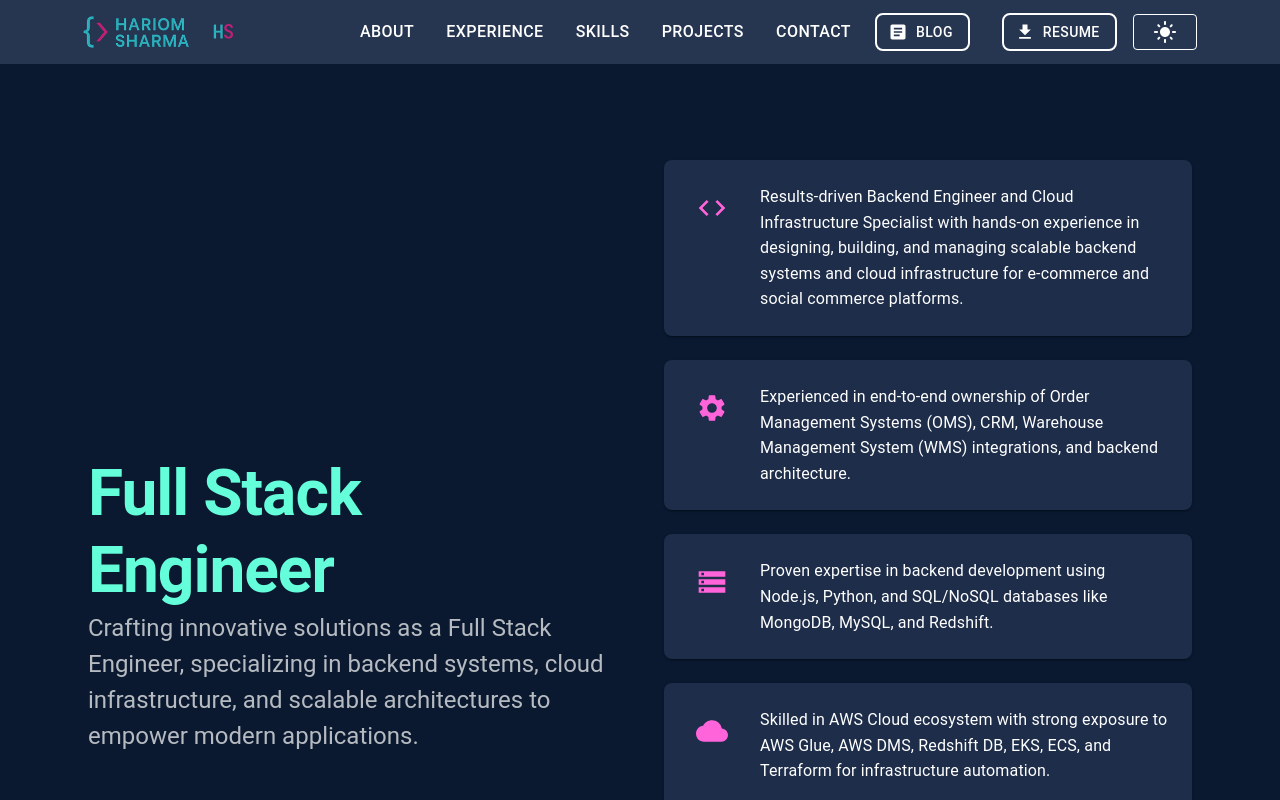
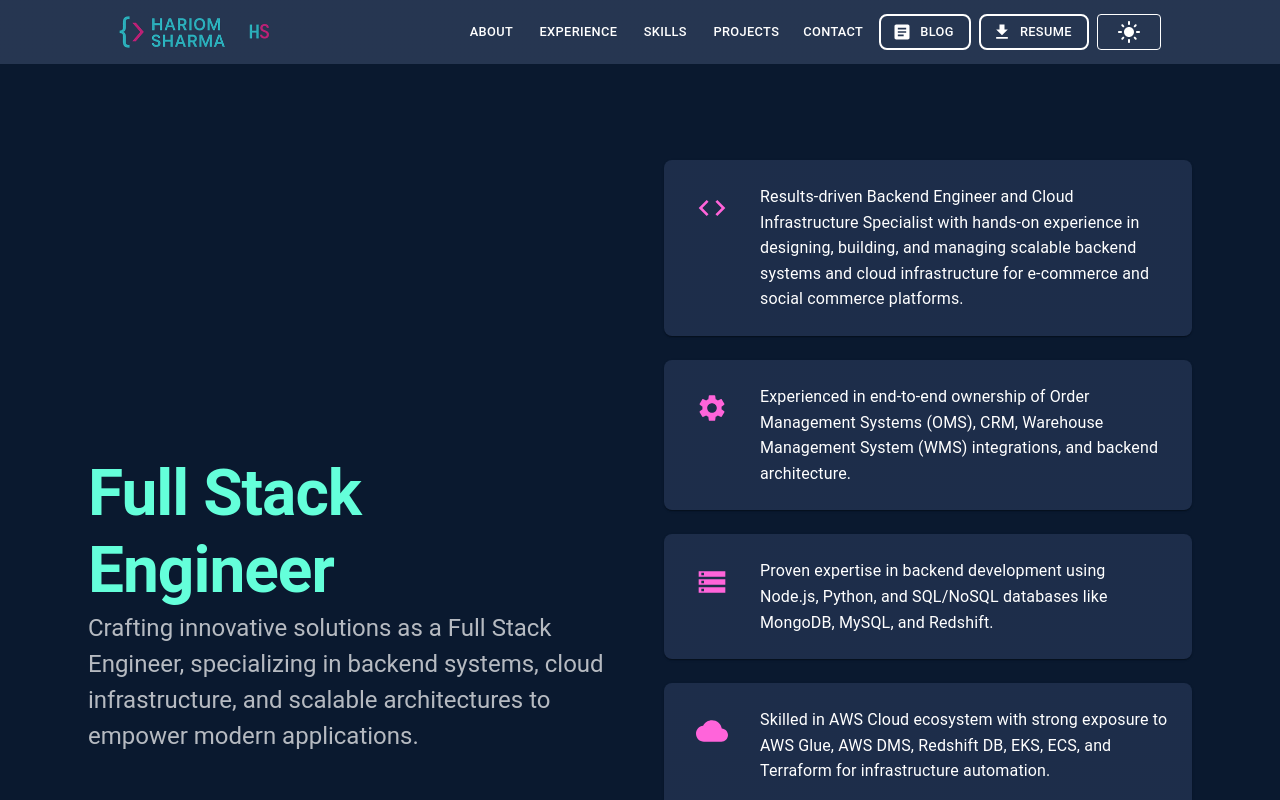
Before and after one commit to harioms1522/ResumeHariom, a React (Vite) app: page / in a window 1280 px wide. Shown: the top 800 px of the page. Built offline with nearby package versions, Linux system fonts and the light colour scheme.

Commit message:
header ui

```diff
--- a/src/components/Header.tsx
+++ b/src/components/Header.tsx
@@ -81,7 +81,7 @@ const Header = () => {
           onClick={() => { navigate('/') }} // Navigate to home page on logo click
         />
         {/* Desktop Navigation */}
-        <Box sx={{ display: { xs: 'none', sm: 'flex' }, gap: 2, alignItems: 'center' }}>
+        <Box sx={{ display: { xs: 'none', sm: 'flex' }, gap: 1, alignItems: 'center' }}>
           {navItems.map((item) => (
             <Button
               key={item}
@@ -93,7 +93,7 @@ const Header = () => {
                 '&:hover': {
                   color: themeCtx.themeMode === 'dark' ? 'primary.main' : 'text.light'
                 },
-                fontSize: { sm: '0.9rem', md: '1rem' }
+                fontSize: { sm: '0.8rem', md: '0.8rem' }
               }}
             >
               {item}
@@ -109,6 +109,7 @@ const Header = () => {
               sx={{
                 borderRadius: 2,
                 borderWidth: 2,
+                fontSize: { sm: '0.8rem', md: '0.8rem' },
                 '&:hover': {
                   borderWidth: 2,
                 },
@@ -125,9 +126,9 @@ const Header = () => {
             whileHover={{ scale: 1.05 }}
             color="inherit"
             sx={{
-              ml: 2,
               borderRadius: 2,
               borderWidth: 2,
+              fontSize: { sm: '0.8rem', md: '0.8rem' },
               '&:hover': {
                 borderWidth: 2,
               },
```
